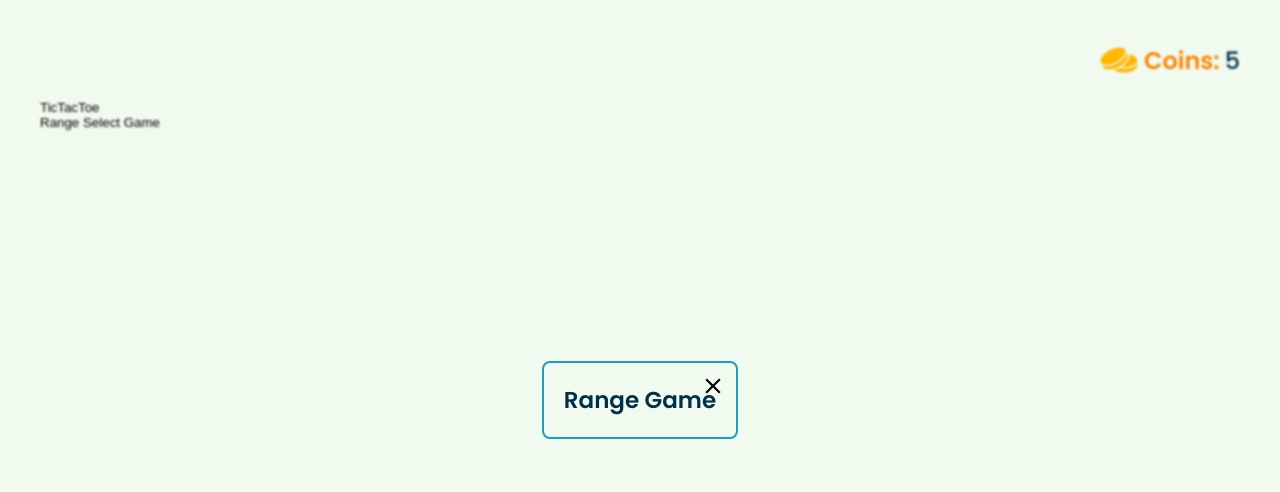
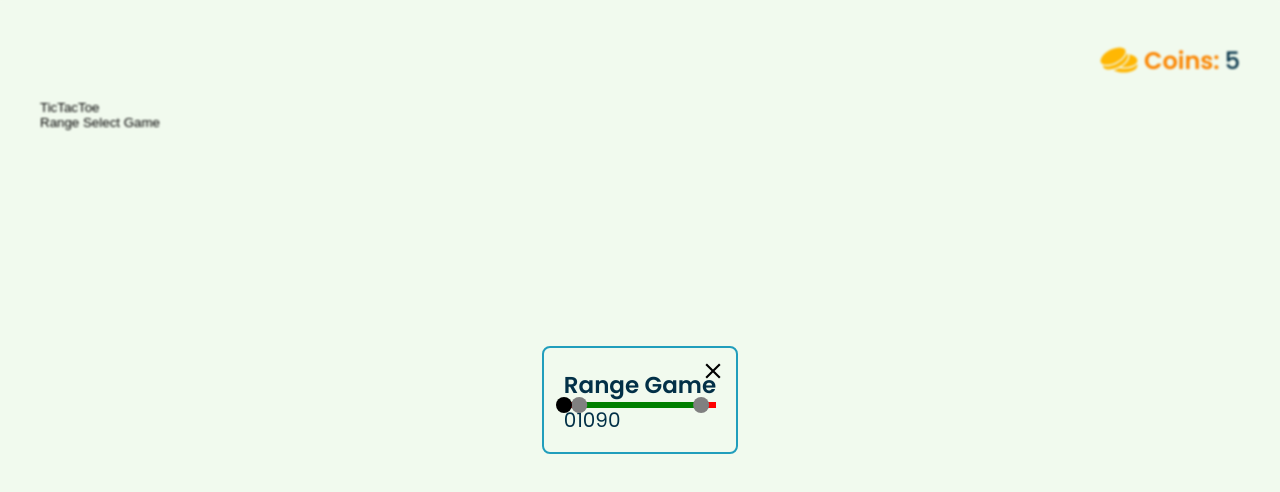
Before and after one commit to ki8yk8/double-down, a React (Vite) app: page / in a window 1280 px wide. Both pictures are taken after a click on the button "Range Select Game". Shown: the top 492 px of the page. Built offline with nearby package versions, Linux system fonts and the light colour scheme.

Commit message:
adds basic react slider

```diff
--- a/package.json
+++ b/package.json
@@ -12,7 +12,8 @@
   "dependencies": {
     "react": "^19.1.1",
     "react-dom": "^19.1.1",
-    "react-icons": "^5.5.0"
+    "react-icons": "^5.5.0",
+    "react-range": "^1.10.0"
   },
   "devDependencies": {
     "@eslint/js": "^9.36.0",
--- a/src/games/range/range.jsx
+++ b/src/games/range/range.jsx
@@ -1,9 +1,71 @@
+import { useState } from "react";
+import { Range } from "react-range";
+
 export default function RangeGame() {
+	// [winner, min guess, max guess]
+	const [range_values, set_range_values] = useState([0, 10, 90]);
 	return (
 		<section>
 			<header>
 				<h3>Range Game</h3>
 			</header>
+			<main>
+				<Range
+					values={range_values}
+					step={1}
+					min={0}
+					max={100}
+					allowOverlap
+					onChange={set_range_values}
+					renderTrack={({ props, children }) => {
+						const [p0, p1, p2] = range_values;
+
+						return (
+							<div
+								{...props}
+								style={{
+									...props.style,
+									height: "6px",
+									width: "100%",
+									background: "red",
+									position: "relative",
+								}}
+							>
+								{/*Between P1 and P2*/}
+								<div
+									style={{
+										position: "absolute",
+										left: `${p1}%`,
+										width: `${p2 - p1}%`,
+										height: "100%",
+										background: "green",
+									}}
+								/>
+								{children}
+							</div>
+						);
+					}}
+					renderThumb={({ props, index }) => {
+						const { key, ...rest_props } = props;
+
+						return (
+							<div
+								key={key}
+								{...rest_props}
+								style={{
+									...rest_props.style,
+									height: "16px",
+									width: "16px",
+									borderRadius: "50%",
+									background: index === 0 ? "black" : "grey",
+									zIndex: index === 0 ? 10 : 5,
+								}}
+							/>
+						);
+					}}
+				/>
+			</main>
+			<p>{range_values}</p>
 		</section>
 	);
 }
```
Also changed, not shown: 1 other file (tests, documents, lock files or other folders).
